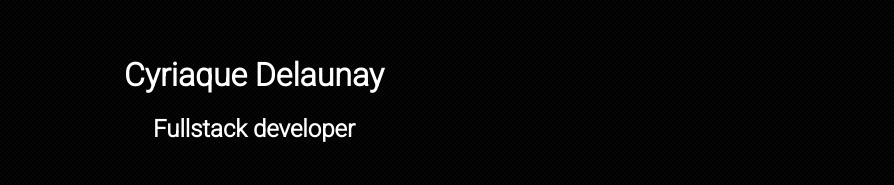
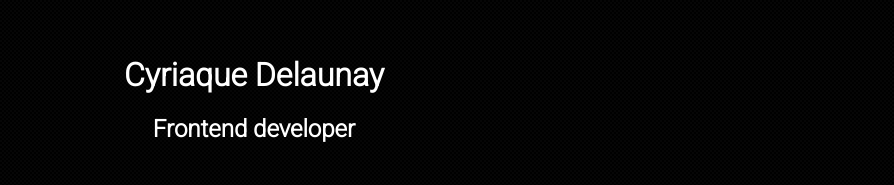
Before and after one commit to Ciriak/cyriaquedotdev, a React (Create React App) app: page / in a window 1280 px wide. Shown: the part 196-381 px from the top of the page, without its empty margins (386-1280 px from the left). Built offline with nearby package versions, Linux system fonts and the light colour scheme.

Commit message:
Update App.tsx

```diff
--- a/src/App.tsx
+++ b/src/App.tsx
@@ -114,7 +114,7 @@ const works: IWorkProps[] = [
 
 function App() {
 
-  const originalSubTitle = "Fullstack developer";
+  const originalSubTitle = "Frontend developer";
 
   const [subtitle, setSubtitle] = useState(originalSubTitle);
   const [videoUrl, setVideoUrl] = useState("");
```
